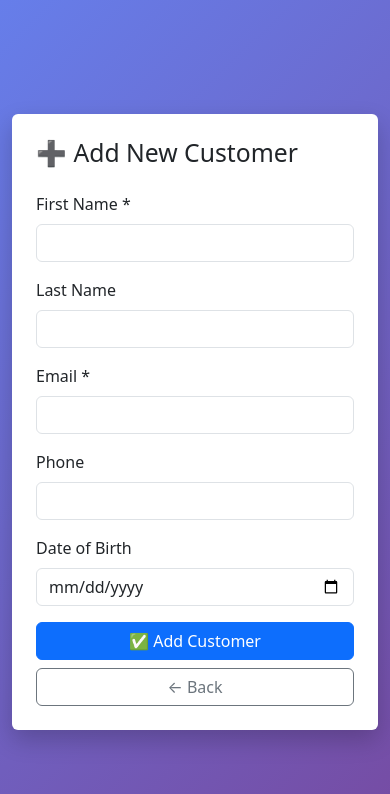
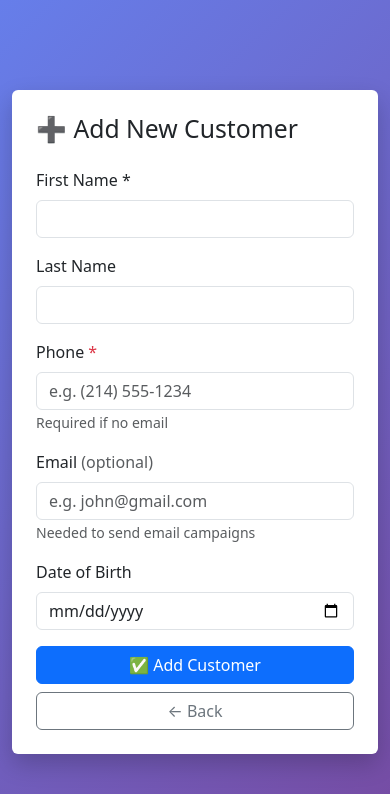
Before and after one commit to VinodVen/growthai, a Flask app: page /add-customer in a window 390 px wide. Shown: the top 794 px of the page. Run offline with Flask 3, Linux system fonts and the light colour scheme; the visitor is signed in with stand-in values (Sample User, id 1); tables that the repository leaves empty hold one stand-in row (values such as "Sample post").

Commit message:
Make customer email optional, require phone or email
- Email is no longer mandatory when adding a customer
- Must have at least phone number OR email (not both required)
- Phone field moved up as primary contact method
- Bulk send skips phone-only customers with a clear count in flash message
- Campaign view hides Send Email button and shows warning if no email
- DB migration drops NOT NULL constraint on customers.email

Co-Authored-By: Claude Sonnet 4.6 <noreply@anthropic.com>

```diff
--- a/main.py
+++ b/main.py
@@ -123,7 +123,7 @@ class Customer(db.Model):
     business_id = db.Column(db.Integer, db.ForeignKey("businesses.id"), nullable=False)
     first_name = db.Column(db.String(120), nullable=False)
     last_name = db.Column(db.String(120))
-    email = db.Column(db.String(200), nullable=False)
+    email = db.Column(db.String(200), nullable=True)
     phone = db.Column(db.String(50))
     dob = db.Column(db.String(50))
     unsubscribed = db.Column(db.Boolean, default=False)
@@ -168,6 +168,7 @@ with app.app_context():
         "ALTER TABLE campaigns ADD COLUMN IF NOT EXISTS opened_at TIMESTAMP",
         "ALTER TABLE campaigns ADD COLUMN IF NOT EXISTS click_count INTEGER DEFAULT 0",
         "ALTER TABLE campaigns ADD COLUMN IF NOT EXISTS clicked_at TIMESTAMP",
+        "ALTER TABLE customers ALTER COLUMN email DROP NOT NULL",
     ]
     for sql in migrations:
         try:
@@ -550,16 +551,20 @@ def add_customer():
                 flash(f"Customer limit reached ({customer_limit}). Upgrade your plan.", "error")
                 return redirect("/upgrade")
         first_name = request.form.get("first_name", "").strip()
-        email = request.form.get("email", "").strip()
-        if not first_name or not email:
-            flash("First name and email required.", "error")
+        email = request.form.get("email", "").strip() or None
+        phone = request.form.get("phone", "").strip()
+        if not first_name:
+            flash("First name is required.", "error")
+            return redirect("/add-customer")
+        if not email and not phone:
+            flash("Please provide at least a phone number or email.", "error")
             return redirect("/add-customer")
         customer = Customer(
             business_id=b.id,
             first_name=first_name,
             last_name=request.form.get("last_name", "").strip(),
             email=email,
-            phone=request.form.get("phone", "").strip(),
+            phone=phone,
             dob=request.form.get("dob", "").strip()
         )
         try:
@@ -829,9 +834,13 @@ def bulk_send():
                 pass
         sent_count = 0
         skipped_unsub = 0
+        skipped_no_email = 0
         for customer in customers_list:
             if customer.unsubscribed:
                 skipped_unsub += 1
+                continue
+            if not customer.email:
+                skipped_no_email += 1
                 continue
             msg = generate_ai_message(customer.first_name, b.business_name, campaign_type) if (use_ai and not custom_message) else custom_message
             campaign_status = "scheduled" if scheduled_at else "draft"
@@ -857,11 +866,14 @@ def bulk_send():
                     campaign.status = "sent"
                     sent_count += 1
         db.session.commit()
-        unsub_note = f" ({skipped_unsub} skipped — unsubscribed)" if skipped_unsub else ""
+        notes = []
+        if skipped_unsub: notes.append(f"{skipped_unsub} unsubscribed")
+        if skipped_no_email: notes.append(f"{skipped_no_email} phone-only (no email)")
+        note_str = f" ({', '.join(notes)} skipped)" if notes else ""
         if scheduled_at:
-            flash(f"Scheduled {len(customers_list) - skipped_unsub} campaigns for {scheduled_at.strftime('%b %d at %I:%M %p')} UTC{unsub_note}.", "success")
+            flash(f"Scheduled {len(customers_list) - skipped_unsub - skipped_no_email} campaigns for {scheduled_at.strftime('%b %d at %I:%M %p')} UTC{note_str}.", "success")
         else:
-            flash(f"Bulk send complete! Sent to {sent_count}/{len(customers_list)} customers{unsub_note}.", "success")
+            flash(f"Bulk send complete! Sent to {sent_count}/{len(customers_list)} customers{note_str}.", "success")
         return redirect("/campaigns")
     customers_count = Customer.query.filter_by(business_id=b.id).count()
     return render_template("bulk_send.html", campaign_types=CAMPAIGN_TYPES, customers_count=customers_count)
--- a/templates/add_customer.html
+++ b/templates/add_customer.html
@@ -51,13 +51,15 @@
                     </div>
 
                     <div class="mb-3">
-                        <label class="form-label">Email *</label>
-                        <input type="email" class="form-control" name="email" required>
+                        <label class="form-label">Phone <span class="text-danger">*</span></label>
+                        <input type="tel" class="form-control" name="phone" placeholder="e.g. (214) 555-1234">
+                        <small class="text-muted">Required if no email</small>
                     </div>
 
                     <div class="mb-3">
-                        <label class="form-label">Phone</label>
-                        <input type="tel" class="form-control" name="phone">
+                        <label class="form-label">Email <span class="text-muted fw-normal">(optional)</span></label>
+                        <input type="email" class="form-control" name="email" placeholder="e.g. john@gmail.com">
+                        <small class="text-muted">Needed to send email campaigns</small>
                     </div>
 
                     <div class="mb-3">
```
Also changed, not shown: templates/view_campaign.html (+9 -3 lines).
